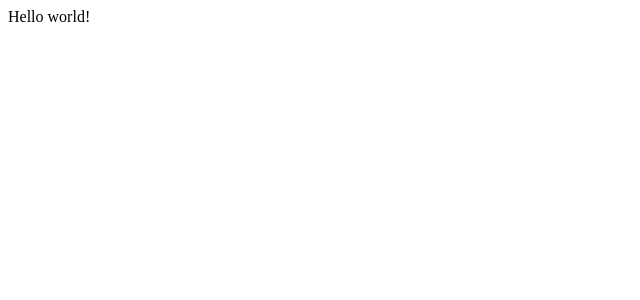
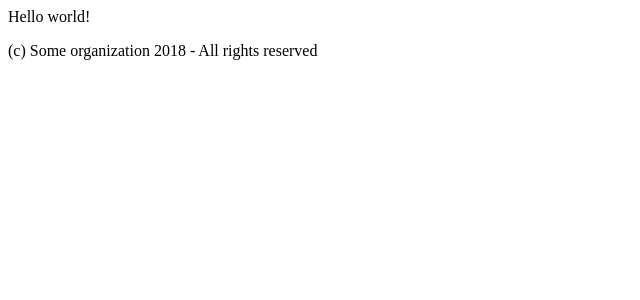
Before and after one commit to dantecalderon/store, a Gatsby app: page / in a window 1280 px wide. Shown: the top 300 px of the page, without its empty margins (0-640 px from the left). Built offline with nearby package versions, Linux system fonts and the light colour scheme.

Commit message:
Add Footer component

```diff
--- /dev/null
+++ b/src/components/Footer/Footer.js
@@ -0,0 +1,7 @@
+import React from 'react'
+
+export default props => (
+	<div>
+		<p>(c) Some organization 2018 - All rights reserved</p>
+	</div>
+)
--- /dev/null
+++ b/src/components/Footer/index.js
@@ -0,0 +1,3 @@
+import Footer from './Footer'
+
+export default Footer
--- a/src/pages/index.js
+++ b/src/pages/index.js
@@ -1,3 +1,8 @@
-import React from "react"
+import React from 'react'
 
-export default () => <div>Hello world!</div>
+import Footer from '../components/Footer'
+
+export default () => <div>
+	Hello world!
+	<Footer />
+</div>
```
